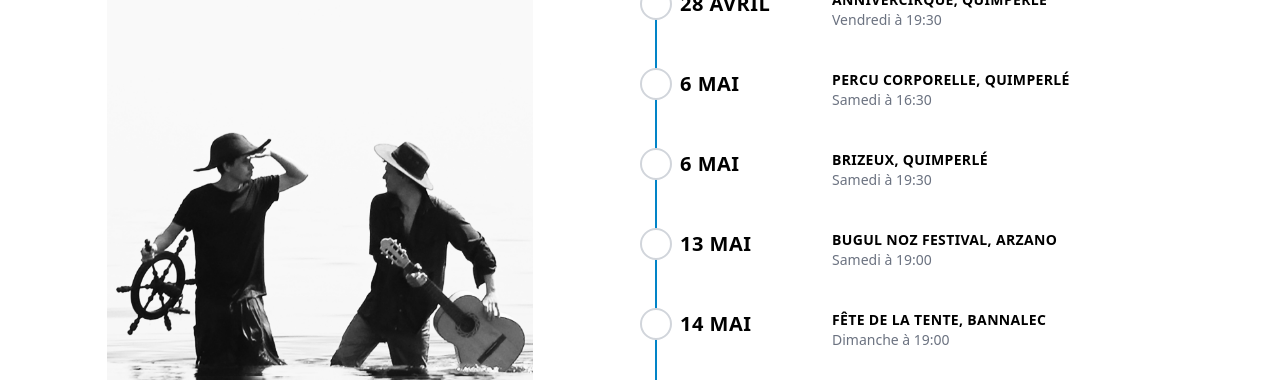
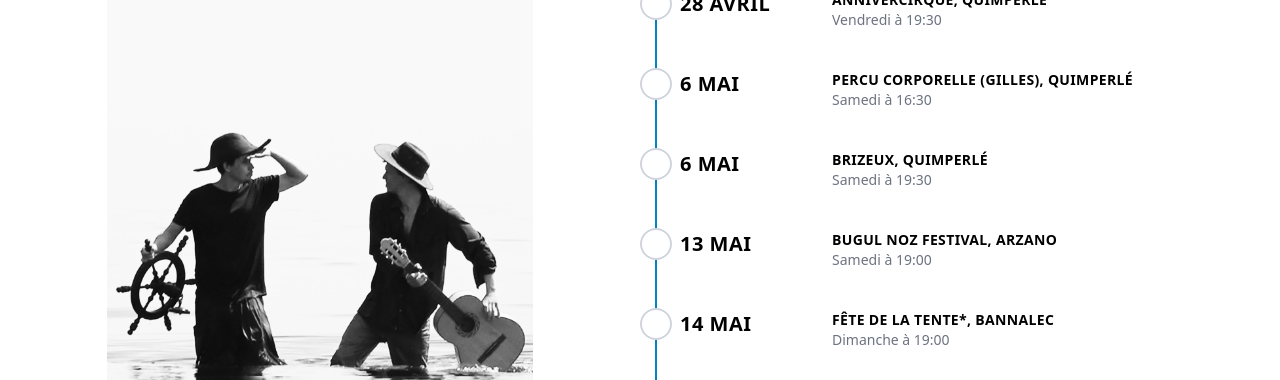
Before and after one commit to AlexandreKempf/en-tete-a-texte, a SvelteKit app: page /concerts in a window 1280 px wide. Shown: the part 142-522 px from the top of the page. Built offline with nearby package versions, Linux system fonts and the light colour scheme.

Commit message:
Update +page.svelte

```diff
--- a/src/routes/concerts/+page.svelte
+++ b/src/routes/concerts/+page.svelte
@@ -10,7 +10,7 @@
 		},
 		{
 			date: new Date(2023, 4, 6, 16, 30),
-			place: "Percu Corporelle, Quimperlé"
+			place: "Percu Corporelle (Gilles), Quimperlé"
 		},
 		{
 			date: new Date(2023, 4, 6, 19, 30),
@@ -22,7 +22,7 @@
 		},
 		{
 			date: new Date(2023, 4, 14, 19, 0),
-			place: "Fête de la tente, Bannalec"
+			place: "Fête de la tente*, Bannalec"
 		},
 		{
 			date: new Date(2023, 4, 19, 19, 0),
```
